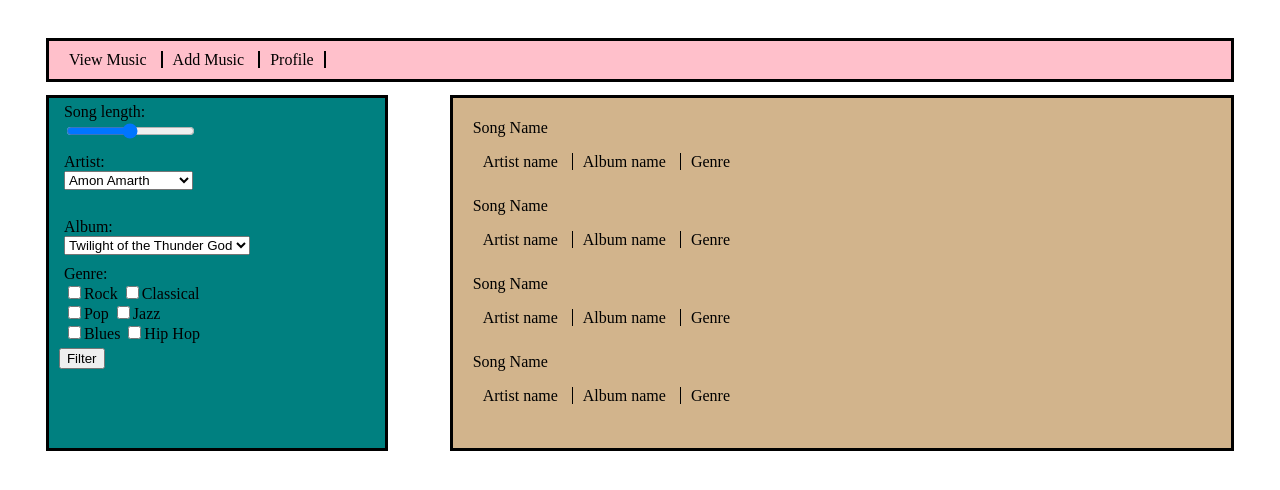
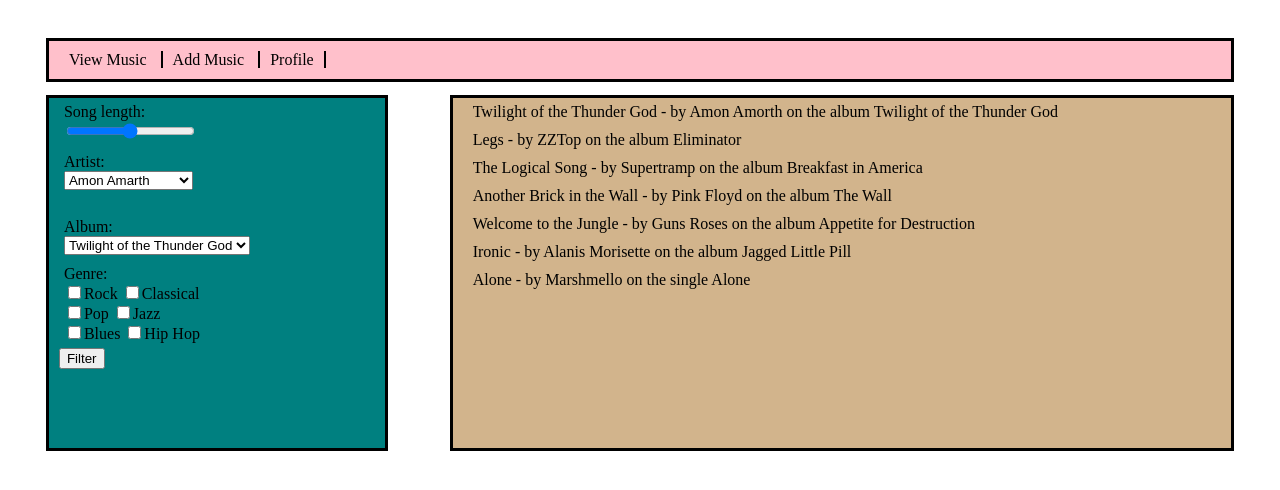
Before and after one commit to SamBDev/musicHistory2, a plain HTML site: page index.html in a window 1280 px wide. Drawn offline with Linux system fonts and the light colour scheme.

Commit message:
done other than possible future formatting

```diff
--- a/index.html
+++ b/index.html
@@ -66,7 +66,7 @@
         </div>
 
         <div id="songsFound">
-            <div class="songInfo">
+            <!-- <div class="songInfo">
                 <p class="songName">Song Name</p>
                 <span class="songElement">
                     Artist name
@@ -113,7 +113,7 @@
                 <span class="songElement">
                     Genre
                 </span>
-            </div>
+            </div> -->
         </div>
         </span>
 
--- a/main.js
+++ b/main.js
@@ -12,22 +12,23 @@ songs[2] = "Another Brick in the Wall > by Pink Floyd on the album The Wall";
 songs[3] = "Welco(me to the Jungle > by Guns & Roses on the album Appetite for Destruction";
 songs[4] = "Ironi!c > by Alanis Moris*ette on the album Jagged Little Pill";
 
-songs.push("")
+songs.push("Alone - by Marshmello on the single Alone");
+songs.unshift("Twilight of the Thunder God - by Amon Amorth on the album Twilight of the Thunder God");
+
+let songLocation = document.getElementById("songsFound");
 
 for (var i = 0; i < songs.length; i++) {
 
     songs[i] = songs[i].replace(">", "-");
-    console.log(songs[i]);
 
-    let songToClean = songs[i].split(" ");
-    console.log(songToClean);
-    songs[i] = songToClean.split("").forEach(
-        function(character){
-            if (character != "-" && character != /^[a-z0-9]+$/i) {
-             songToClean.splice(songToClean.indexOf(character), 1);
-            }
-        }).join("");
+    let myRegEx = /[^\w\s-]/g;
 
-    console.log(songs[i]);
+    songs[i] = songs[i].replace(myRegEx, "")
 
+    let songNode = document.createTextNode(songs[i]);
+    let songElement = document.createElement("div");
+    songElement.className = "songInfo";
+
+    songElement.appendChild(songNode);
+    songLocation.appendChild(songElement);
 }
```
